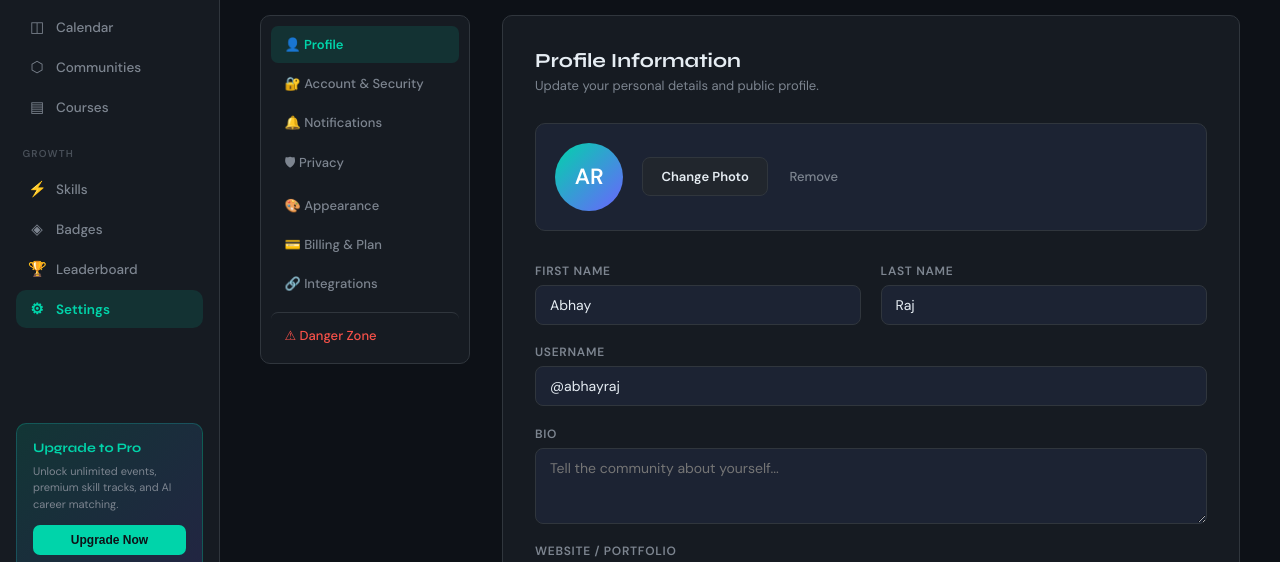
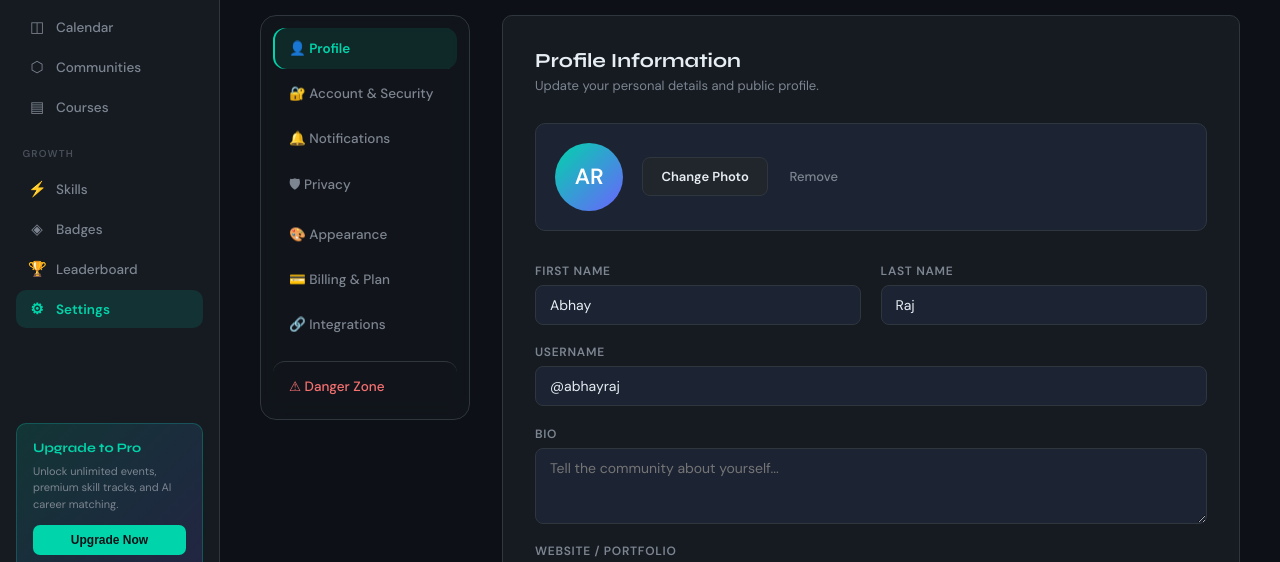
Before and after one commit to abhayraj-tech/TALEX, a plain HTML site: page settings.html in a window 1280 px wide. Shown: the part 204-766 px from the top of the page. Drawn offline with Linux system fonts and the light colour scheme.

Commit message:
Add files via upload

```diff
--- a/settings.css
+++ b/settings.css
@@ -244,15 +244,16 @@ nav { display: flex; flex-direction: column; gap: 2px; }
 
 /* ===== SETTINGS TABS ===== */
 .settings-tabs {
-  background: var(--surface);
+  background: rgba(255, 255, 255, 0.02);
   border: 1px solid var(--border);
-  border-radius: var(--radius);
-  padding: 0.6rem;
+  border-radius: 16px;
+  padding: 12px;
   display: flex;
   flex-direction: column;
-  gap: 2px;
+  gap: 4px;
   position: sticky;
   top: 76px;
+  backdrop-filter: blur(10px);
 }
 
 .tab {
@@ -260,28 +261,38 @@ nav { display: flex; flex-direction: column; gap: 2px; }
   border: none;
   color: var(--text-muted);
   text-align: left;
-  padding: 10px 14px;
-  border-radius: 7px;
+  padding: 12px 16px;
+  border-radius: 12px;
   font-family: var(--font-body);
-  font-size: 13px;
+  font-size: 13.5px;
   font-weight: 500;
   cursor: pointer;
-  transition: all 0.18s ease;
+  transition: all 0.2s cubic-bezier(0.4, 0, 0.2, 1);
   display: flex;
   align-items: center;
-  gap: 8px;
+  gap: 12px;
 }
 
-.tab:hover { background: var(--surface3); color: var(--text); }
+.tab:hover {
+  background: rgba(255, 255, 255, 0.05);
+  color: var(--text);
+  transform: translateX(4px);
+}
 
 .tab.active {
-  background: var(--accent-dim);
+  background: rgba(0, 212, 170, 0.1);
   color: var(--accent);
   font-weight: 600;
+  box-shadow: inset 2px 0 0 var(--accent);
 }
 
-.danger-tab { color: var(--danger); margin-top: 8px; border-top: 1px solid var(--border); padding-top: 14px !important; }
-.danger-tab:hover { background: rgba(248, 81, 73, 0.1); color: var(--danger); }
+.danger-tab {
+  color: #f87171;
+  margin-top: 12px;
+  border-top: 1px solid var(--border);
+  padding-top: 16px !important;
+}
+.danger-tab:hover { background: rgba(248, 113, 113, 0.1); color: #ef4444; }
 
 /* ===== PANELS ===== */
 .panel {
--- a/settings.html
+++ b/settings.html
@@ -12,6 +12,7 @@
     body.is-embedded .main { margin-left: 0 !important; margin-top: 0 !important; }
     body.is-embedded .page-body { padding: 20px 24px !important; }
     body.is-embedded .back-link { display: none !important; }
+    body.is-embedded .settings-tabs { top: 10px !important; }
   </style>
 </head>
 <body class="is-embedded">
```
